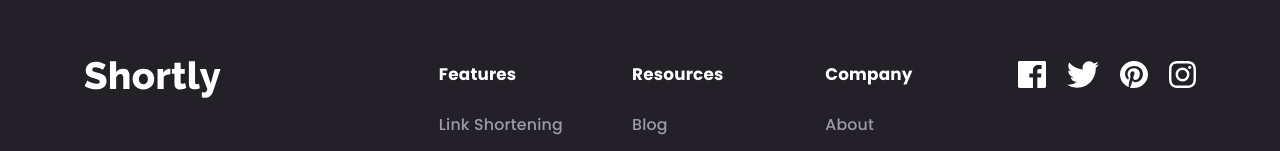
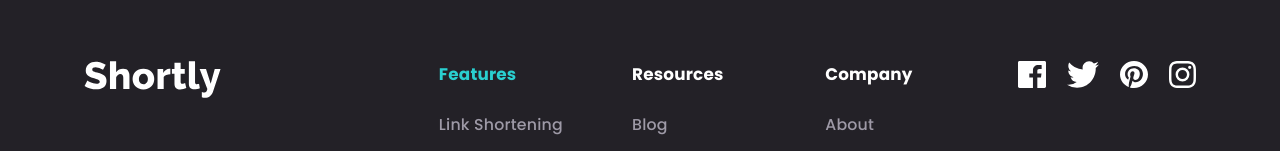
Before and after one commit to 0-BSCode/url-shortening-api, a React (Create React App) app in the folder frontend/: page / in a window 1280 px wide. In both pictures the pointer is over the item 519 px from the left and 1896 px from the top of the page. Shown: the part 1823-1974 px from the top of the page. Built offline with nearby package versions, Linux system fonts and the light colour scheme.

Commit message:
Added hover effect to links

```diff
--- a/frontend/src/components/Footer/Footer.module.css
+++ b/frontend/src/components/Footer/Footer.module.css
@@ -29,6 +29,11 @@
     margin-top: 0.6rem;
     font-size: 0.75rem;
     color: var(--gray-violet);
+    transition: all 0.2s;
+}
+
+.footer__link:hover {
+    color: var(--cyan);
 }
 
 /* Buttons */
--- a/frontend/src/components/Footer/Links/Links.jsx
+++ b/frontend/src/components/Footer/Links/Links.jsx
@@ -11,7 +11,9 @@
         {items.map(item => (
             <li
                 className={styles.footer__link}
-                key={item}>{item}</li>
+                key={item}>
+                  <a>{item}</a>
+            </li>
         ))}
     </ul>
   )
```
